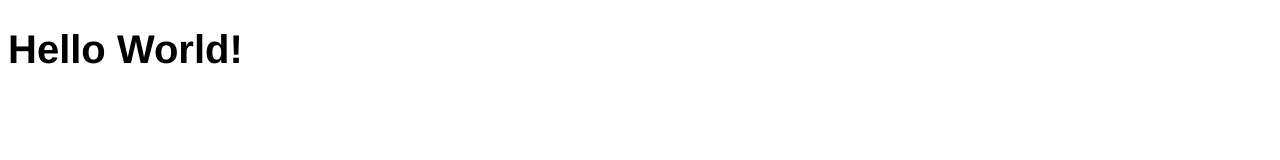
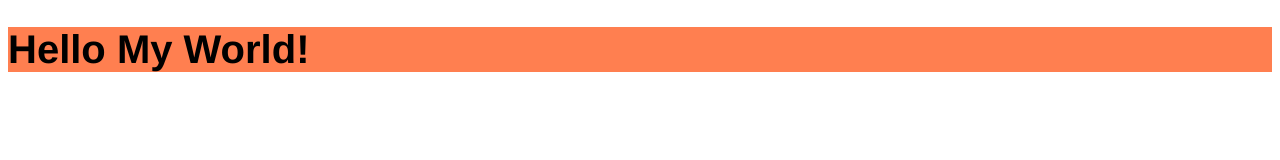
Before and after one commit to vranda2103/Demo, a plain HTML site: page index.html in a window 1280 px wide. Drawn offline with Linux system fonts and the light colour scheme.

Commit message:
commit on main

```diff
--- a/index.css
+++ b/index.css
@@ -2,4 +2,5 @@ h1{
     font-size:40px;
     font-family: 'Franklin Gothic Medium', 'Arial Narrow', Arial, sans-serif;
     font-weight:bold;
+    background-color: coral;
 }
--- a/index.html
+++ b/index.html
@@ -8,6 +8,6 @@
     <title>Demo</title>
 </head>
 <body>
-    <h1>Hello World!</h1>
+    <h1>Hello My World!</h1>
 </body>
 </html>
```
